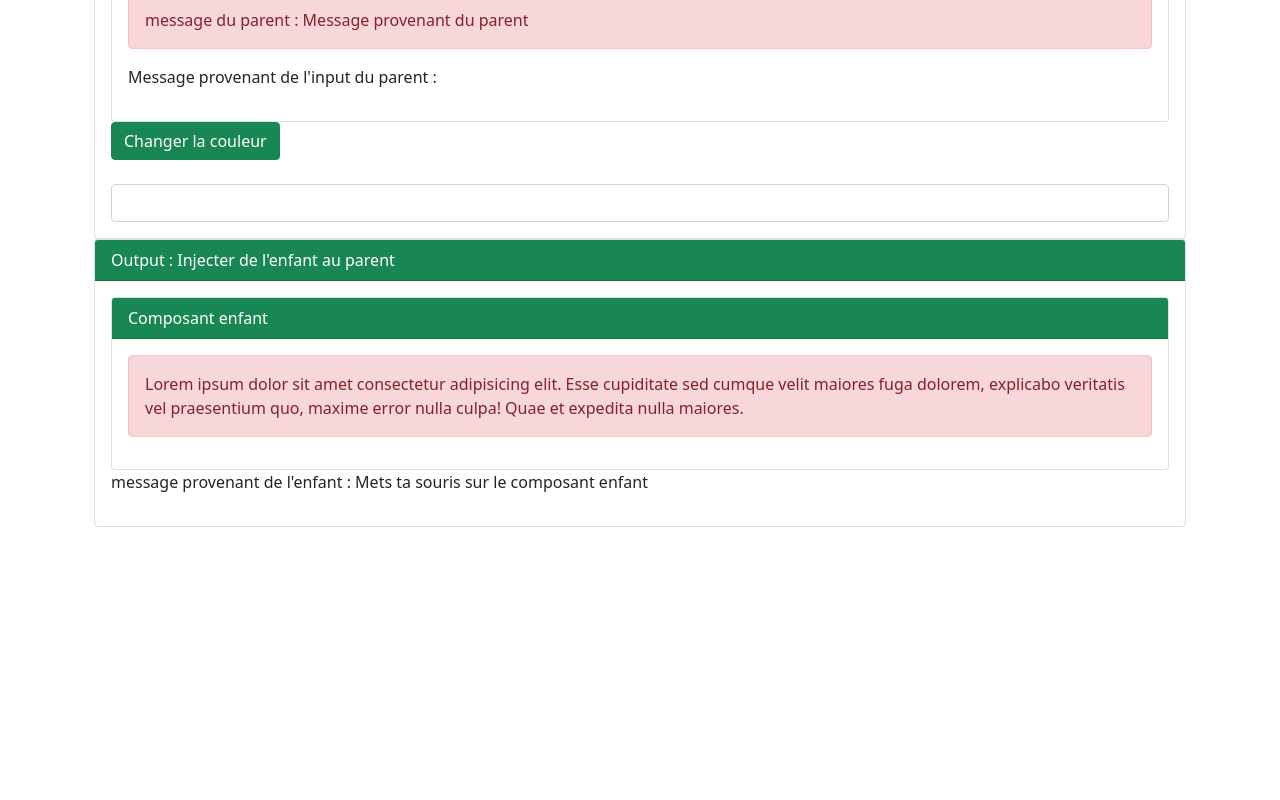
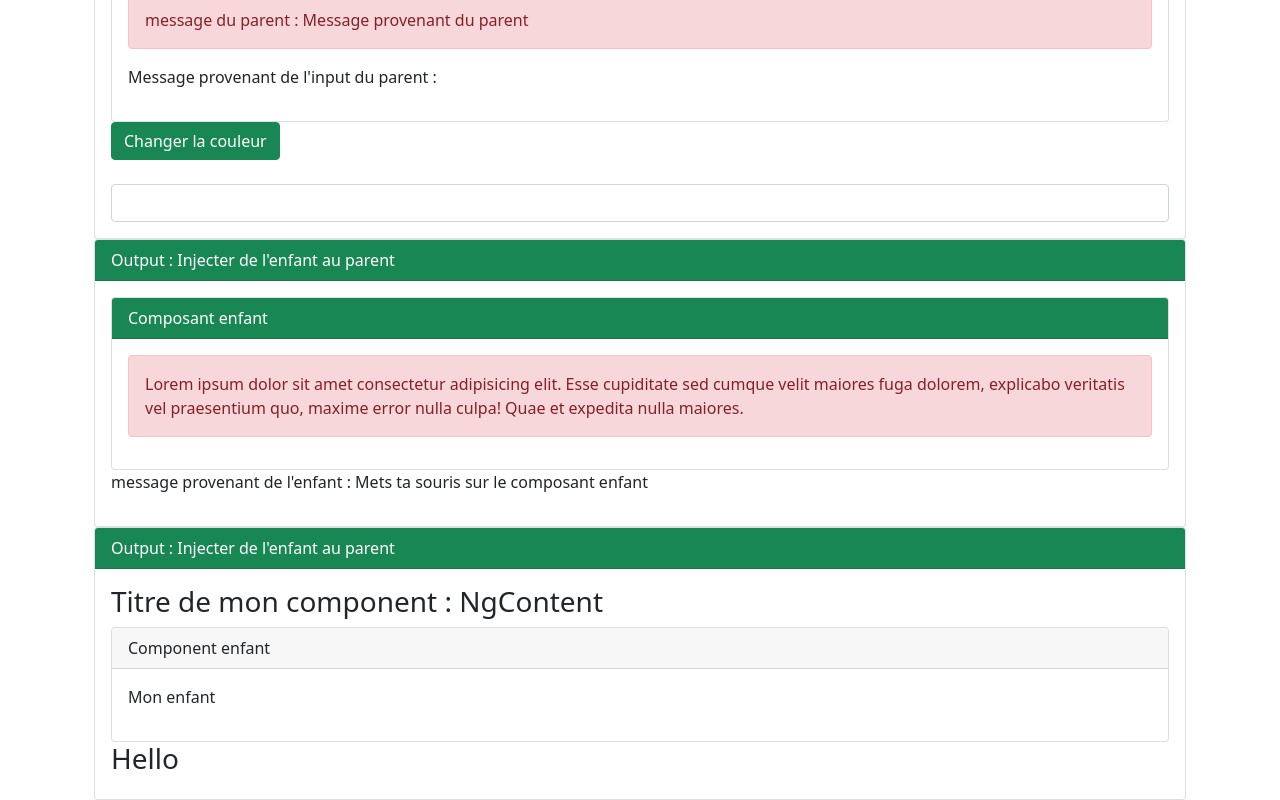
Before and after one commit to QuentinGeerts/wad21, an Angular app: page /demo/demo10 in a window 1280 px wide. Shown: the part 237-1037 px from the top of the page. Before the commit the page ends 800 px from the top, so only its background shows below. Built offline with nearby package versions, Linux system fonts and the light colour scheme.

Commit message:
ngcontent

```diff
--- a/src/app/app.module.ts
+++ b/src/app/app.module.ts
@@ -26,6 +26,7 @@ import { Exo03Component } from './exos/exo03/exo03.component';
 import { Demo10Component } from './demo/demo10/demo10.component';
 import { ChildInputComponent } from './demo/demo10/child-input/child-input.component';
 import { ChildOutputComponent } from './demo/demo10/child-output/child-output.component';
+import { ChildNgcontentComponent } from './demo/demo10/child-ngcontent/child-ngcontent.component';
 
 @NgModule({
   declarations: [
@@ -52,6 +53,7 @@ import { ChildOutputComponent } from './demo/demo10/child-output/child-output.co
     Demo10Component,
     ChildInputComponent,
     ChildOutputComponent,
+    ChildNgcontentComponent,
   ],
   imports: [
     BrowserModule,
--- /dev/null
+++ b/src/app/demo/demo10/child-ngcontent/child-ngcontent.component.html
@@ -0,0 +1,5 @@
+<h3>{{ title }}</h3>
+
+<ng-content></ng-content>
+
+<h3>Hello</h3>
--- /dev/null
+++ b/src/app/demo/demo10/child-ngcontent/child-ngcontent.component.ts
@@ -0,0 +1,17 @@
+import { Component, OnInit } from '@angular/core';
+
+@Component({
+  selector: 'app-child-ngcontent',
+  templateUrl: './child-ngcontent.component.html',
+  styleUrls: ['./child-ngcontent.component.css']
+})
+export class ChildNgcontentComponent implements OnInit {
+
+  title : string = "Titre de mon component : NgContent"
+
+  constructor() { }
+
+  ngOnInit(): void {
+  }
+
+}
--- a/src/app/demo/demo10/demo10.component.html
+++ b/src/app/demo/demo10/demo10.component.html
@@ -2,6 +2,8 @@
 
 <div class="container-fluid">
   <div class="row">
+
+    <!-- INPUT -->
 
     <div class="col-12">
       <div class="card">
@@ -9,9 +11,7 @@
           Input : Injecter une information du parent à l'enfant
         </div>
         <div class="card-body">
-          <app-child-input
-            [messageChild]="messageParent"
-            [colorChild]="colorParent"
+          <app-child-input [messageChild]="messageParent" [colorChild]="colorParent"
             [messageInputChild]="messageInputParent">
           </app-child-input>
 
@@ -24,16 +24,15 @@
       </div>
     </div>
 
+    <!-- OUTPUT -->
+
     <div class="col-12">
       <div class="card">
         <div class="card-header bg-success text-white">
           Output : Injecter de l'enfant au parent
         </div>
         <div class="card-body">
-          <app-child-output
-            (enterChild)="onParent($event)"
-            (leaveChild)="onParent($event)"
-          >
+          <app-child-output (enterChild)="onParent($event)" (leaveChild)="onParent($event)">
 
           </app-child-output>
 
@@ -44,7 +43,27 @@
       </div>
     </div>
 
+    <!-- NGCONTENT -->
 
+    <div class="col-12">
+      <div class="card">
+        <div class="card-header bg-success text-white">
+          Output : Injecter de l'enfant au parent
+        </div>
+        <div class="card-body">
+          <app-child-ngcontent>
+            <div class="card">
+              <div class="card-header">Component enfant</div>
+              <div class="card-body">
+                <p>
+                  Mon enfant
+                </p>
+              </div>
+            </div>
+          </app-child-ngcontent>
+        </div>
+      </div>
+    </div>
 
   </div>
 </div>
```
Also changed, not shown: src/app/demo/demo10/child-ngcontent/child-ngcontent.component.css (added).
